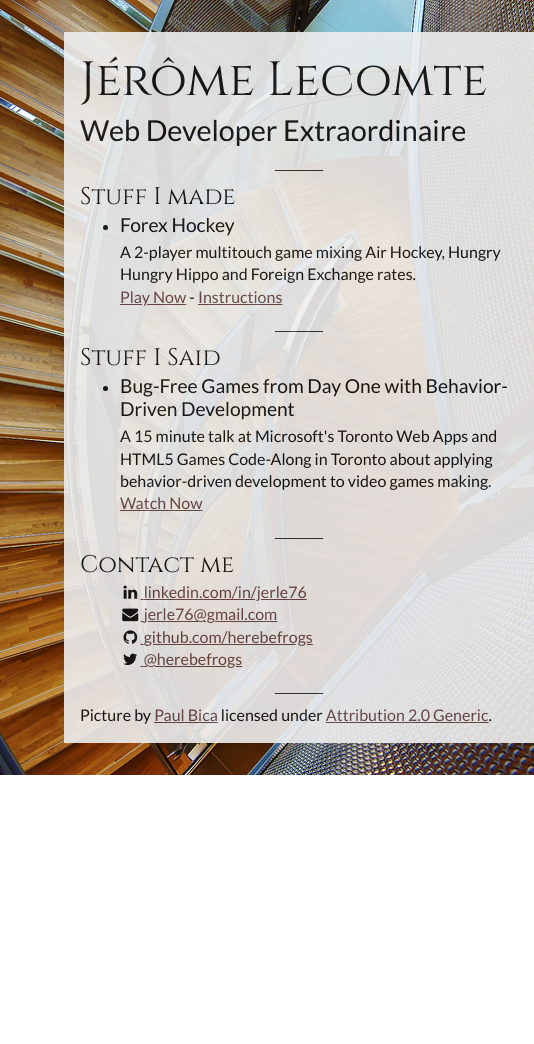
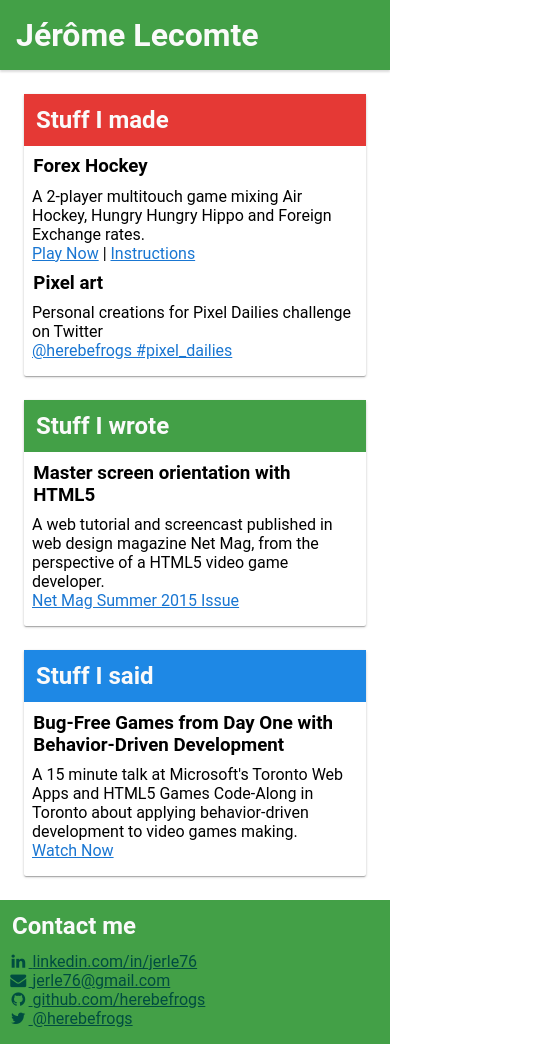
Before and after one commit to herebefrogs/herebefrogs.github.io, a plain HTML site: page index.html in a window 390 px wide. Shown: the whole page, 534 px wide, since content can reach past the window. Before the commit the page ends 844 px from the top, so only its background shows below. Drawn offline with Linux system fonts and the light colour scheme.

Commit message:
Material Design + Responsive Flexbox Grid layout
inlined CSS for maximum speed
only Font Awesome to be loaded

```diff
--- a/index.html
+++ b/index.html
@@ -4,89 +4,185 @@
     <meta charset="utf-8">
     <meta name="viewport" content="width=device-width, initial-scale=1">
     <title>J&eacute;r&ocirc;me Lecomte</title>
-    <link href='http://fonts.googleapis.com/css?family=Lato|Cinzel' rel='stylesheet' type='text/css'>
-    <link href="/css/main.css" rel="stylesheet" type="text/css">
     <link href="/css/font-awesome-4.1.0.min.css" rel="stylesheet" type="text/css">
+    <style>
+* {
+  box-sizing: border-box;
+}
+
+body {
+  margin: 0;
+  font-family: Roboto, "San Francisco", "Helvetica Neue", Helvetica, Arial, sans-serif;
+}
+
+header {
+  box-shadow: 0 2px 2px 0 rgba(0,0,0,.14);
+}
+
+h1, h2, h3 {
+  margin: 0;
+  padding: 0.5em;
+}
+
+footer > div, article > div, article > nav {
+  margin: 0;
+  padding: 0 0.5em;
+}
+
+footer > div:last-child {
+  padding-bottom: 1em;
+}
+
+.card {
+  border-radius: 2px;
+  box-shadow: 0 1px 3px 0 rgba(0,0,0,.2),
+              0 1px 1px 0 rgba(0,0,0,.14),
+              0 2px 1px -1px rgba(0,0,0,.12);
+  padding-bottom: 1em;
+}
+
+footer a {
+  color: #004D40; /* Material Design Green 900 */
+}
+
+a {
+  color: #1976D2; /* Material Design Blue 700 */
+}
+
+h1, h2 {
+  color: #fafafa;
+}
+
+.grid-container {
+  display: flex;
+  flex-direction: row;
+  flex-wrap: wrap;
+  padding-bottom: 1.5em;
+  padding-right: 1.5em;
+}
+
+.grid-item {
+  display: flex;
+  padding-top: 1.5em;
+  padding-left: 1.5em;
+  width: 100%;
+}
+
+@media all and (min-width: 40em) {
+  .grid-item {
+    width: 50%;
+  }
+}
+
+@media all and (min-width: 60em) {
+  .grid-item {
+    width: 33.33%;
+  }
+}
+
+.grid-content {
+  display: flex;
+  flex-direction: column;
+  width: 100%;
+}
+
+.grid-content p {
+  flex-grow: 1
+  flex-shrink: 0;
+  flex-basis: auto;
+}
+
+.red {
+  background-color: #E53935; /* Material Design Red 600 */
+}
+.green {
+  background-color: #43A047; /* Material Design Green 600 */
+}
+.blue {
+  background-color: #1E88E5; /* Material Design Blue 600 */
+}
+    </style>
   </head>
-  <body class="page">
-    <section class="container">
-      <header class="section">
-        <h1>J&eacute;r&ocirc;me Lecomte</h1>
-        <h2>Web Developer Extraordinaire</h2>
+  <body>
+
+    <header>
+      <h1 class="green" >J&eacute;r&ocirc;me Lecomte</h1>
     </header>
 
-      <section class="divider"></section>
-
-      <section class="section">
-        <h3>Stuff I made</h3>
-        <ul>
-          <li class="item">
-            <h4>Forex Hockey</h4>
-            <div class="summary">A 2-player multitouch game mixing Air Hockey, Hungry Hungry Hippo and Foreign Exchange rates.</div>
+    <div class="grid-container">
+      <div class="grid-item">
+        <div class="grid-content card">
+          <h2 class="red">Stuff I made</h2>
+          <article>
+            <h3>Forex Hockey</h3>
+            <div>A 2-player multitouch game mixing Air Hockey, Hungry Hungry Hippo and Foreign Exchange rates.</div>
             <nav>
-              <a href="/forex-hockey">Play Now</a> -
+              <a href="/forex-hockey">Play Now</a> |
               <a href="https://github.com/herebefrogs/forex-hockey/#game-rules">Instructions</a>
             </nav>
-          </li>
-        </ul>
-      </section>
-
-      <section class="divider"></section>
-
-      <section class="section">
-        <h3>Stuff I Said</h3>
-        <ul>
-          <li class="item">
-            <h4>Bug-Free Games from Day One with Behavior-Driven Development</h4>
-            <div class="summary">A 15 minute talk at Microsoft's Toronto Web Apps and HTML5 Games Code-Along in Toronto about applying behavior-driven development to video games making.</div>
+          </article>
+          <article>
+            <h3>Pixel art</h3>
+            <div>Personal creations for Pixel Dailies challenge on Twitter</div>
+            <nav>
+              <a href="https://twitter.com/search?f=tweets&vertical=default&q=%40herebefrogs%20%23pixel_dailies&src=typd">@herebefrogs #pixel_dailies</a>
+            </nav>
+          </article>
+        </div>
+      </div>
+      <div class="grid-item">
+        <div class="grid-content card">
+          <h2 class="green">Stuff I wrote</h2>
+          <article>
+            <h3>Master screen orientation with HTML5</h4>
+            <div>A web tutorial and screencast published in web design magazine Net Mag, from the perspective of a HTML5 video game developer.</div>
+            <nav>
+              <div><a href="http://www.creativebloq.com/web-design/master-screen-orientation-html5-101517371">Net Mag Summer 2015 Issue</a><div>
+            </nav>
+          </article>
+        </div>
+      </div>
+      <div class="grid-item">
+        <div class="grid-content card">
+          <h2 class="blue">Stuff I said</h2>
+          <article>
+            <h3>Bug-Free Games from Day One with Behavior-Driven Development</h3>
+            <div>A 15 minute talk at Microsoft's Toronto Web Apps and HTML5 Games Code-Along in Toronto about applying behavior-driven development to video games making.</div>
             <nav>
               <a href="http://www.youtube.com/watch?v=6_PmFSSqbDU">Watch Now</a>
             </nav>
-          </li>
-        </ul>
-      </section>
+          </article>
+        </div>
+      </div>
+    </div>
 
-      <section class="divider"></section>
-
-      <section class="section">
-        <h3>Contact me</h3>
-        <ul class="bare">
-          <li class="item">
+    <footer class="green">
+      <h2>Contact me</h3>
+      <div>
         <a href="https://www.linkedin.com/in/jerle76">
           <i class="fa fa-linkedin fa-fw"></i>
           <span>linkedin.com/in/jerle76</span>
         </a>
-          </li>
-          <li class="item">
+      </div>
+      <div>
         <a href="mailto:jerle76+me@gmail.com">
           <i class="fa fa-envelope fa-fw"></i>
           <span>jerle76@gmail.com</span>
         </a>
-          </li>
-          <li class="item">
+      </div>
+      <div>
         <a href="https://github.com/herebefrogs">
           <i class="fa fa-github fa-fw"></i>
           <span>github.com/herebefrogs</span>
         </a>
-          </li>
-          <li class="item">
+      </div>
+      <div>
         <a href="https://twitter.com/herebefrogs">
           <i class="fa fa-twitter fa-fw"></i>
           <span>@herebefrogs</span>
         </a>
-          </li>
-        </ul>
-      </section>
-
-      <section class="divider"></section>
-
-      <footer class="section">
-        <span xmlns:dct="http://purl.org/dc/terms/" href="http://purl.org/dc/dcmitype/StillImage" property="dct:title" rel="dct:type">Picture</span> by <a xmlns:cc="http://creativecommons.org/ns#" href="https://www.flickr.com/photos/dexxus/5794905716" property="cc:attributionName" rel="cc:attributionURL">Paul Bica</a> licensed under <a rel="license" href="http://creativecommons.org/licenses/by/2.0/">Attribution 2.0 Generic</a>.
+      </div>
     </footer>
-    </section>
-
-  <!--
-    -->
 
     <script>
       (function(i,s,o,g,r,a,m){i['GoogleAnalyticsObject']=r;i[r]=i[r]||function(){
```
Lines whose indentation alone changed are shown as unchanged.
